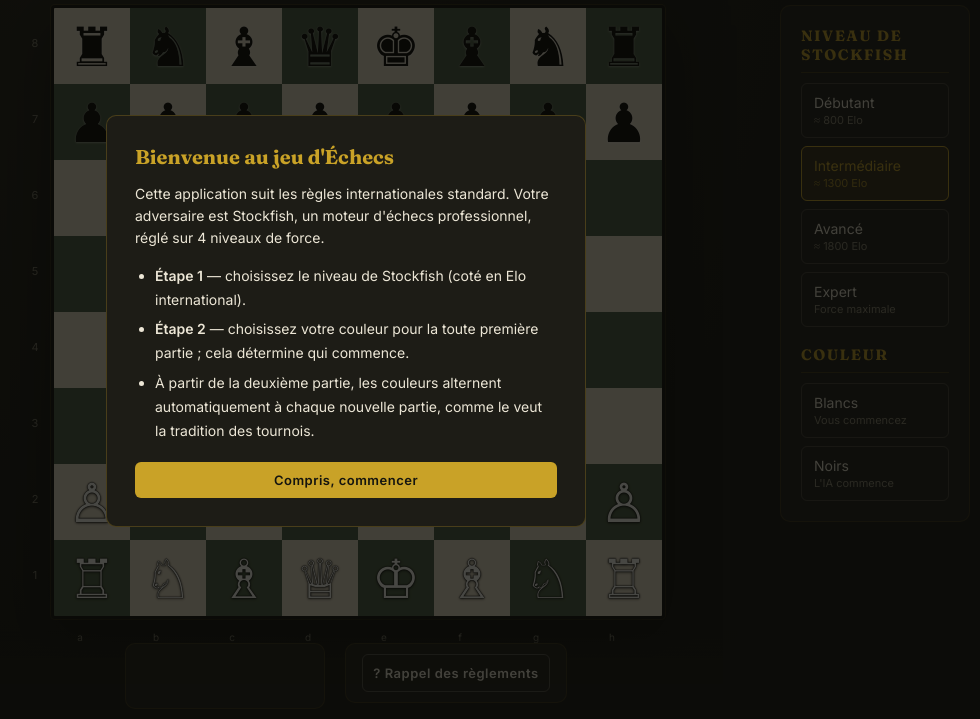
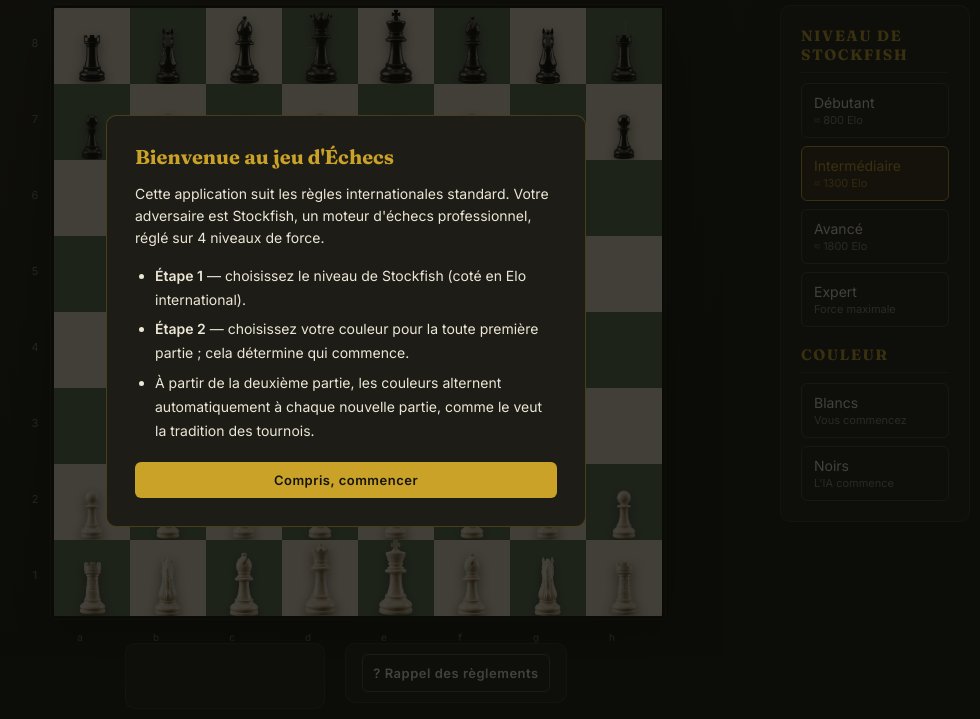
Before and after one commit to Merlin-JMD/Jeu-echecs, a website built with Vite: page index.html in a window 1280 px wide. Shown: the part 79-798 px from the top of the page, without its empty margins (294-1274 px from the left). Built offline with nearby package versions, Linux system fonts and the light colour scheme; files whose address does not match are found by name.

Commit message:
Integration des pieces 3D (echecs), proportions FIDE, ajustements visuels noir/blanc

```diff
--- a/src/board.js
+++ b/src/board.js
@@ -1,15 +1,24 @@
-// Rendu de l'échiquier en grille de <div>, façon prototype, mais modularisé
-// et prêt à gérer l'orientation (jouer les blancs ou les noirs).
+// Rendu de l'\u00e9chiquier en grille de <div>, avec images 3D des pi\u00e8ces
+// et gestion de l'orientation (jouer les blancs ou les noirs).
 
-const UNICODE = {
-  p: '♟', n: '♞', b: '♝', r: '♜', q: '♛', k: '♚',
-  P: '♙', N: '♘', B: '♗', R: '♖', Q: '♕', K: '♔'
-};
+const PIECE_NAMES = { p: 'pawn', n: 'knight', b: 'bishop', r: 'rook', q: 'queen', k: 'king' };
+const PIECES_BASE_PATH = import.meta.env.BASE_URL + 'assets/pieces/';
+
+function pieceImagePath(piece, playerColor) {
+  const colorName = piece.color === 'w' ? 'white' : 'black';
+  const typeName = PIECE_NAMES[piece.type];
+  if (piece.type === 'n') {
+    const isMine = piece.color === playerColor;
+    const view = isMine ? 'back' : 'front';
+    return PIECES_BASE_PATH + 'knight-' + colorName + '-' + view + '.png';
+  }
+  return PIECES_BASE_PATH + typeName + '-' + colorName + '.png';
+}
 
 const FILES = ['a', 'b', 'c', 'd', 'e', 'f', 'g', 'h'];
 
 function idFromBoardCoords(boardRow, boardCol) {
-  // boardRow/boardCol suivent l'indexation de chess.js .board() : 0 = rangée 8, 0 = colonne a
+  // boardRow/boardCol suivent l'indexation de chess.js .board() : 0 = rang\u00e9e 8, 0 = colonne a
   return FILES[boardCol] + (8 - boardRow);
 }
 
@@ -57,9 +66,10 @@ export class BoardView {
    * @param {string|null} state.selected
    * @param {string[]} state.legalTargets
    * @param {{from:string,to:string}|null} state.lastMove
+   * @param {string} state.playerColor - 'w' ou 'b', pour choisir la vue du cavalier
    */
   render(state) {
-    const { game, selected, legalTargets, lastMove } = state;
+    const { game, selected, legalTargets, lastMove, playerColor } = state;
     this.boardEl.innerHTML = '';
     const boardState = game.board();
     const checkSquare = this.getCheckSquare(game);
@@ -77,8 +87,12 @@ export class BoardView {
 
         const piece = boardState[boardRow][boardCol];
         if (piece) {
-          const symbol = piece.color === 'w' ? UNICODE[piece.type.toUpperCase()] : UNICODE[piece.type];
-          sq.textContent = symbol;
+          const img = document.createElement('img');
+          img.src = pieceImagePath(piece, playerColor);
+          img.alt = piece.type;
+          img.className = 'piece-img ptype-' + piece.type;
+          img.draggable = false;
+          sq.appendChild(img);
           sq.classList.add(piece.color === 'w' ? 'piece-w' : 'piece-b');
         }
 
@@ -113,5 +127,3 @@ export class BoardView {
     return null;
   }
 }
-
-export { UNICODE };
--- a/src/main.js
+++ b/src/main.js
@@ -274,7 +274,7 @@ function updateStatus() {
 }
 
 function render() {
-  boardView.render({ game, selected, legalTargets, lastMove });
+  boardView.render({ game, selected, legalTargets, lastMove, playerColor });
   updateCaptured();
 }
 
--- a/src/styles.css
+++ b/src/styles.css
@@ -2,7 +2,7 @@
   --bg: #14140f;
   --panel: #1d1c16;
   --wood-light: #e8dfc8;
-  --wood-dark: #4a5d43;
+  --wood-dark: #5e7256;
   --gold: #c9a227;
   --ivory: #ece6d6;
   --muted: #8a8674;
@@ -350,3 +350,34 @@ button:disabled{ opacity:0.4; cursor:not-allowed; }
   justify-content:center;
 }
 .bottom-actions-card .actions{ display:flex; gap:8px; }
+.piece-img{
+  object-fit: contain;
+  filter: drop-shadow(0 4px 6px rgba(0,0,0,0.5));
+  pointer-events: none;
+  align-self: flex-end;
+}
+.sq{ align-items: flex-end !important; padding-bottom: 4%; overflow: visible; z-index: 1; }
+.ptype-p{ width: 73%; height: 73%; transform: translateY(8%); }
+.ptype-n{ width: 87%; height: 87%; transform: translateY(8%); }
+.ptype-b{ width: 101%; height: 101%; transform: translateY(8%); }
+.ptype-r{ width: 80%; height: 80%; transform: translateY(8%) scaleX(1.05); }
+.ptype-q{ width: 111.6%; height: 111.6%; transform: translateY(8%); }
+.ptype-k{ width: 118.1%; height: 118.1%; transform: translateY(8%); }
+
+
+
+
+.sq.piece-w .ptype-k{ width: 112.3%; height: 112.3%; }
+.sq.piece-w .ptype-q{ width: 108.3%; height: 108.3%; }
+.sq.piece-w .ptype-r{ width: 84%; height: 84%; transform: translateY(8%) scaleX(1.05); }
+
+.sq.piece-b .ptype-k{ width: 110.8%; height: 110.8%; }
+.sq.piece-b .ptype-q{ width: 107.3%; height: 107.3%; }
+.sq.piece-b .ptype-r{ width: 91.8%; height: 91.8%; transform: translateY(8%) scaleX(1.05); }
+
+.sq.piece-b .ptype-p{ width: 78.5%; height: 78.5%; transform: translateY(8%); }
+.sq img[src*='knight-black-front']{ width: 83.2%; height: 83.2%; }
+.sq img[src*='knight-black-back']{ width: 87.4%; height: 87.4%; }
+
+.sq.piece-w .ptype-b{ width: 96.15%; height: 96.15%; transform: translateY(8%); }
+.sq.piece-b .ptype-b{ width: 99.55%; height: 99.55%; transform: translateY(8%); }
```
Also changed, not shown: public/assets/pieces/bishop-black.png (added), public/assets/pieces/bishop-white.png (added), public/assets/pieces/king-black.png (added), public/assets/pieces/king-white.png (added), public/assets/pieces/knight-black-back.png (added), public/assets/pieces/knight-black-front.png (added), public/assets/pieces/knight-white-back.png (added), public/assets/pieces/knight-white-front.png (added), public/assets/pieces/pawn-black.png (added), public/assets/pieces/pawn-white.png (added), public/assets/pieces/queen-black.png (added), public/assets/pieces/queen-white.png (added), public/assets/pieces/rook-black.png (added), public/assets/pieces/rook-white.png (added).
